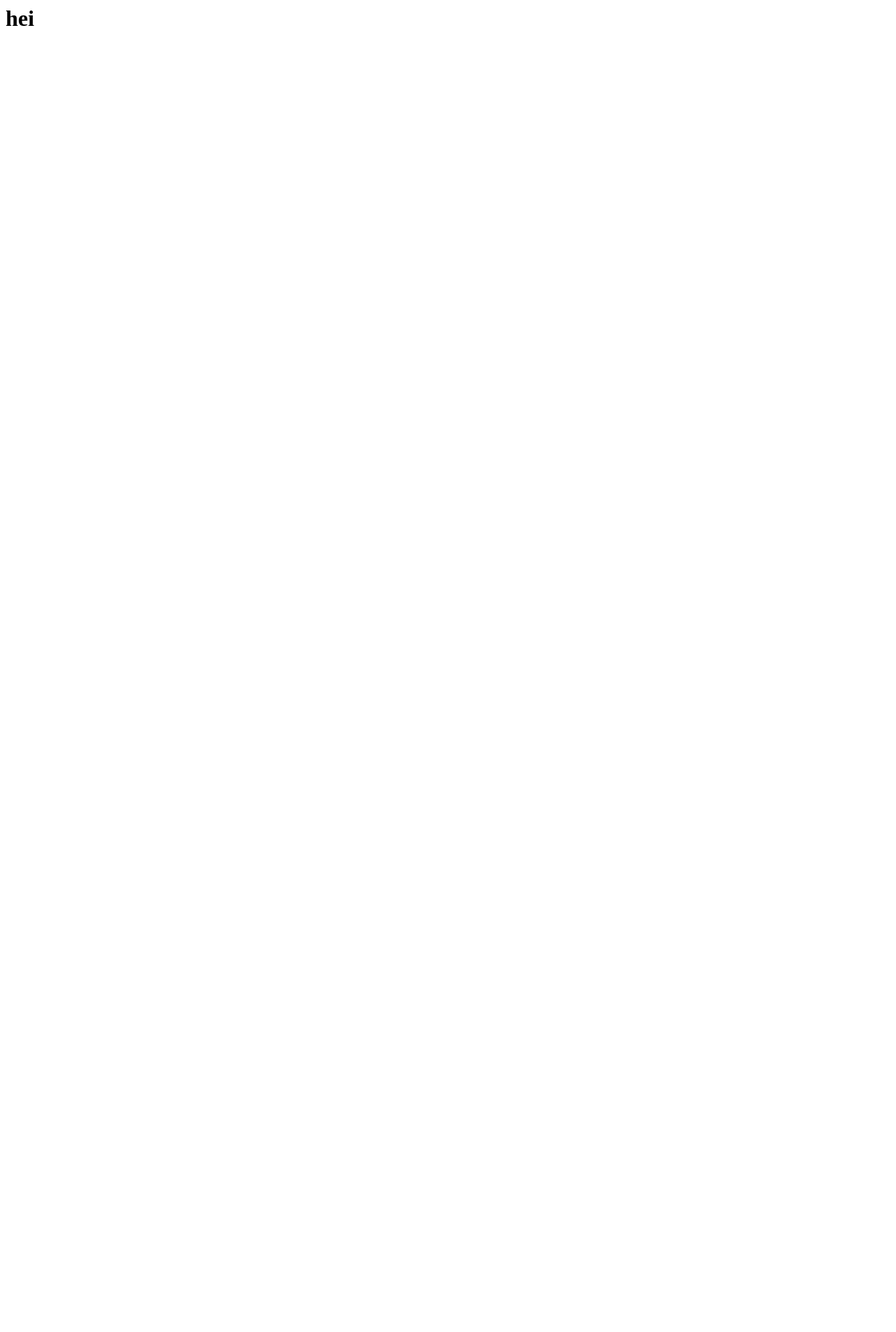
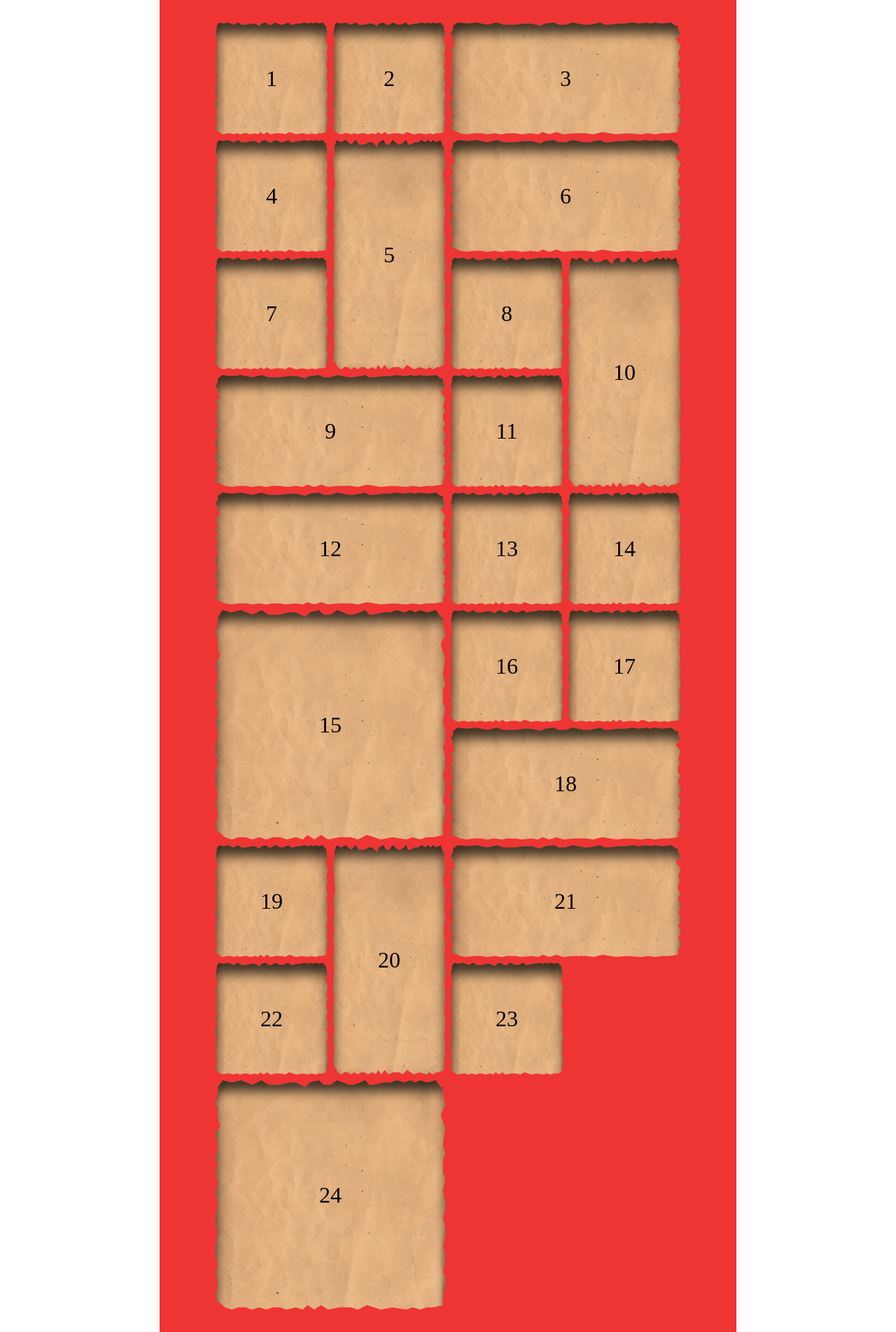
Before and after one commit to Hoppsann/Julekalender, a Node server app: page / in a window 1280 px wide. Before the commit the page is almost empty. Shown: the whole page at 70% size. Before the commit the page ends 37 px from the top, so only its background shows below. Run offline with Node 20, Linux system fonts and the light colour scheme.

Commit message:
added first design to calender

```diff
--- a/app.js
+++ b/app.js
@@ -1,14 +1,15 @@
 const express = require('express');
+const path = require('path');
 const app = express();
 const port = 4000;
 
-
 app.set('view engine', 'ejs');
+app.use(express.static(path.join(__dirname, 'public')));
 
 app.get('/', (req, res) => {
-  res.render('index',)
+  res.render('index');
 });
 
 app.listen(port, () => {
-  console.log(`http://localhost:4000`);
+  console.log(`http://localhost:${port}`);
 });
--- /dev/null
+++ b/public/main.css
@@ -0,0 +1,57 @@
+body {
+  background-color: rgb(255, 255, 255);
+  margin: 0;
+}
+
+.wrapper2 {
+  backdrop-filter: blur(0.5rem);
+}
+
+.wrapper {
+  display: flex;
+  justify-content: center;
+}
+
+.kalender {
+  background-color: rgb(239, 52, 52);
+  background-size: 20rem;
+  padding: 2rem 5rem;
+  display: grid;
+  grid-template-columns: repeat(4, 10rem);
+  grid-auto-rows: 10rem;
+  grid-auto-flow: dense;
+  gap: 0.5rem;
+}
+
+.luke {
+  background-image: url(./img/paper.jpg);
+  background-size: cover;
+  background-position: center;
+  width: 100%;
+  height: 100%;
+  border-radius: 0.5rem;
+  display: grid;
+  place-items: center;
+  color: rgb(0, 0, 0);
+  font-size: 2rem;
+  transition: 0.1s;
+  box-shadow: inset 0 1rem 1rem rgba(0, 0, 0, 0.7);
+  clip-path: polygon(3% 0, 7% 1%, 11% 0%, 16% 2%, 20% 0, 23% 2%, 28% 2%, 32% 1%, 35% 1%, 39% 3%, 41% 1%, 45% 0%, 47% 2%, 50% 2%, 53% 0, 58% 2%, 60% 2%, 63% 1%, 65% 0%, 67% 2%, 69% 2%, 73% 1%, 76% 1%, 79% 0, 82% 1%, 85% 0, 87% 1%, 89% 0, 92% 1%, 96% 0, 98% 3%, 99% 3%, 99% 6%, 100% 11%, 98% 15%, 100% 21%, 99% 28%, 100% 32%, 99% 35%, 99% 40%, 100% 43%, 99% 48%, 100% 53%, 100% 57%, 99% 60%, 100% 64%, 100% 68%, 99% 72%, 100% 75%, 100% 79%, 99% 83%, 100% 86%, 100% 90%, 99% 94%, 99% 98%, 95% 99%, 92% 99%, 89% 100%, 86% 99%, 83% 100%, 77% 99%, 72% 100%, 66% 98%, 62% 100%, 59% 99%, 54% 99%, 49% 100%, 46% 98%, 43% 100%, 40% 98%, 38% 100%, 35% 99%, 31% 100%, 28% 99%, 25% 99%, 22% 100%, 19% 99%, 16% 100%, 13% 99%, 10% 99%, 7% 100%, 4% 99%, 2% 97%, 1% 97%, 0% 94%, 1% 89%, 0% 84%, 1% 81%, 0 76%, 0 71%, 1% 66%, 0% 64%, 0% 61%, 0% 59%, 1% 54%, 0% 49%, 1% 45%, 0% 40%, 1% 37%, 0% 34%, 1% 29%, 0% 23%, 2% 20%, 1% 17%, 1% 13%, 0 10%, 1% 6%, 1% 3%);
+}
+
+.luke:hover {
+  cursor: pointer;
+}
+
+.luke:nth-child(3n) {
+  grid-column: span 2;
+}
+
+.luke:nth-child(5n) {
+  grid-row: span 2;
+}
+
+.luke[data-dag="24"] {
+  grid-column: span 2;
+  grid-row: span 2;
+}
--- a/views/index.ejs
+++ b/views/index.ejs
@@ -1,10 +1,20 @@
-<html lang="en">
+<!DOCTYPE html>
+<html lang="no">
 <head>
-    <meta charset="UTF-8">
-    <meta name="viewport" content="width=device-width, initial-scale=1.0">
-    <title>Document</title>
+  <meta charset="UTF-8">
+  <meta name="viewport" content="width=device-width, initial-scale=1.0">
+  <title>Julekalender</title>
+  <link rel="stylesheet" href="/main.css">
 </head>
 <body>
-    <h1>hei</h1>
+  <div class="wrapper2">
+    <div class="wrapper">
+      <div class="kalender">
+        <% for (let dag = 1; dag <= 24; dag++) { %>
+          <div class="luke" data-dag="<%= dag %>"><%= dag %></div>
+        <% } %>
+      </div>
+    </div>
+  </div>
 </body>
 </html>
```
Also changed, not shown: public/img/bleiker.jpg (added), public/img/paper.jpg (added), public/img/wrapper.jpg (added).
